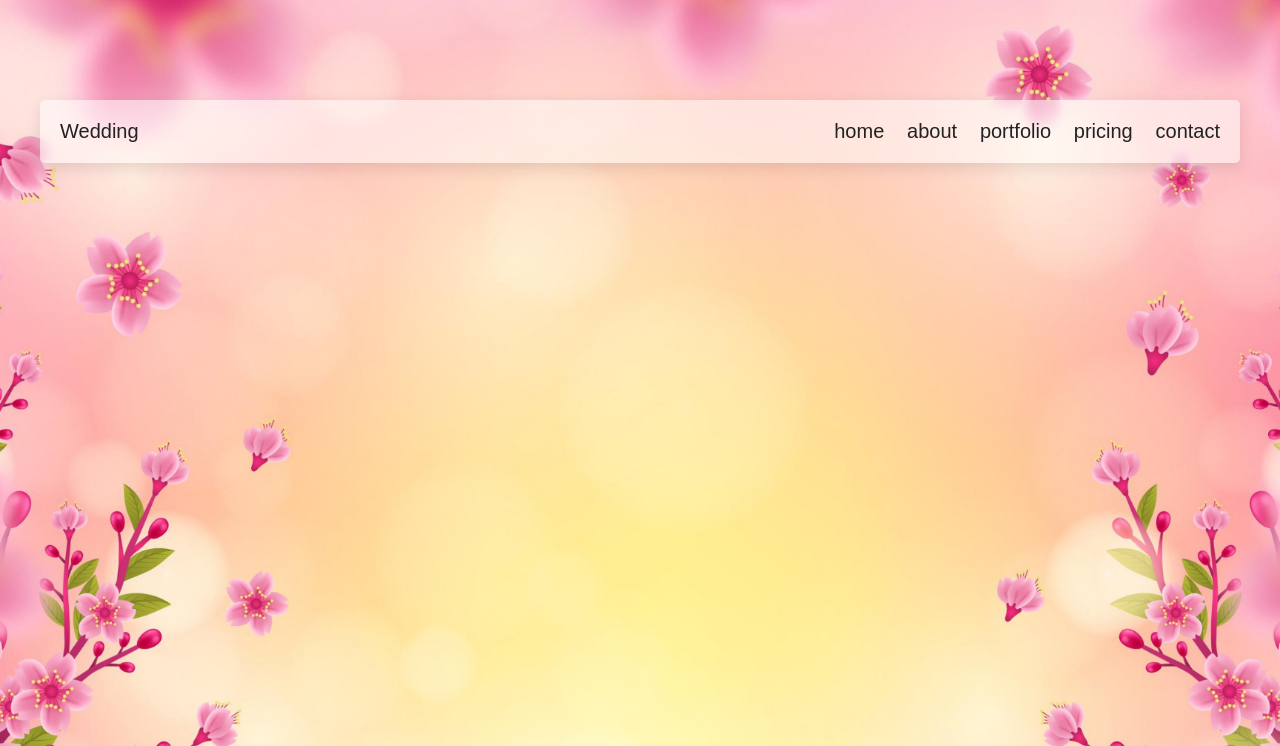
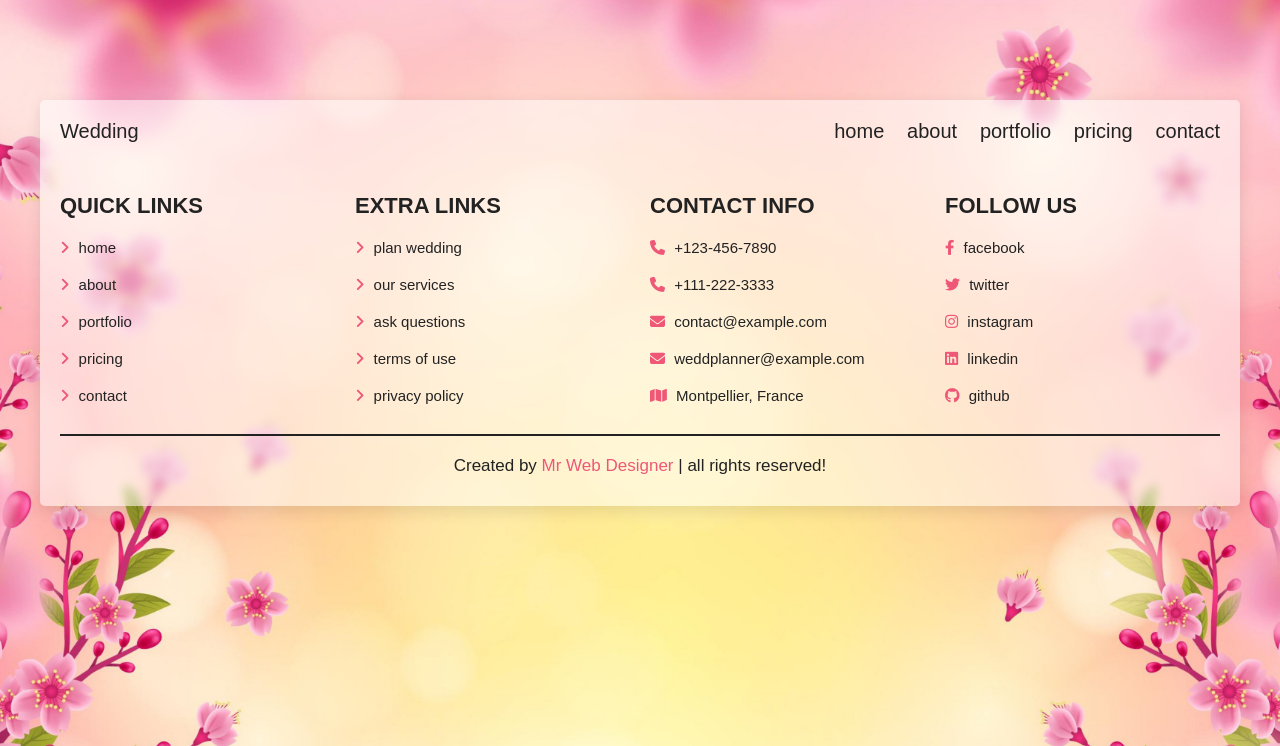
Before and after one commit to lesa-7/my_wedding_planner, a PHP site: page /home.php in a window 1280 px wide. Shown: the top 746 px of the page. Run offline with PHP 8.4, Linux system fonts and the light colour scheme.

Commit message:
footer section added

```diff
--- a/css/style.css
+++ b/css/style.css
@@ -89,12 +89,54 @@ color: var(--pink);
     display: none;
 }
 
+.footer{
+    background: var(--transparent-white);
+}
 
+.footer .box-container{
+    display: grid;
+    grid-template-columns: repeat(auto-fit, minmax(25rem, 1fr));
+    gap: 2rem;
 
+}
 
+.footer .box-container .box h3{
+    font-size: 2.2rem;
+    text-transform: uppercase;
+    color: var(--black);
+    padding: 1rem 0;
+}
 
+.footer .box-container .box a{
+    display: block;
+    font-size: 1.5rem;
+    color: var(--black);
+    padding: 1rem 0;
+}
 
+.footer .box-container .box a i{
+    color: var(--pink);
+    padding-right: .5rem;
+    transition: .2s linear;
+}
 
+.footer .box-container .box a:hover i{
+    padding-right: 2rem;
+}
+
+.footer .credit{
+    text-align: center;
+    margin-top: 2rem;
+    padding-top: 2rem;
+    border-top: var(--border);
+    color: var(--black);
+    font-size: 1.7rem;
+    padding-bottom: 1rem;
+}
+
+.footer .credit span{
+    color:var(--pink);
+}
 
 
 
--- a/footer.php
+++ b/footer.php
@@ -0,0 +1,45 @@
+<section class="footer">
+
+<div class="box-container">
+
+    <div class="box">
+        <h3>Quick links</h3>
+        <a href="home.php"><i class="fas fa-angle-right"></i> home</a>
+        <a href="about.php"><i class="fas fa-angle-right"></i> about</a>
+        <a href="portfolio.php"><i class="fas fa-angle-right"></i> portfolio</a>
+        <a href="pricing.php"><i class="fas fa-angle-right"></i> pricing</a>
+        <a href="contact.php"><i class="fas fa-angle-right"></i> contact</a>
+    </div>
+
+    <div class="box">
+        <h3>Extra links</h3>
+        <a href="#"><i class="fas fa-angle-right"></i> plan wedding</a>
+        <a href="#"><i class="fas fa-angle-right"></i> our services</a>
+        <a href="#"><i class="fas fa-angle-right"></i> ask questions</a>
+        <a href="#"><i class="fas fa-angle-right"></i> terms of use</a>
+        <a href="#"><i class="fas fa-angle-right"></i> privacy policy</a>
+    </div>
+
+    <div class="box">
+        <h3>Contact info</h3>
+        <a href="#"><i class="fas fa-phone"></i> +123-456-7890 </a>
+        <a href="#"><i class="fas fa-phone"></i> +111-222-3333 </a>
+        <a href="#"><i class="fas fa-envelope"></i> contact@example.com </a>
+        <a href="#"><i class="fas fa-envelope"></i> weddplanner@example.com </a>
+        <a href="#"><i class="fas fa-map"></i> Montpellier, France </a>
+    </div>
+
+    <div class="box">
+        <h3>Follow us</h3>
+        <a href="#"><i class="fab fa-facebook-f"></i> facebook </a>
+        <a href="#"><i class="fab fa-twitter"></i> twitter </a>
+        <a href="#"><i class="fab fa-instagram"></i> instagram </a>
+        <a href="#"><i class="fab fa-linkedin"></i> linkedin </a>
+        <a href="#"><i class="fab fa-github"></i> github </a>
+    </div>
+
+</div>
+
+<p class="credit"> Created by <span>Mr Web Designer</span> | all rights reserved! </p>
+
+</section>
--- a/home.php
+++ b/home.php
@@ -5,10 +5,11 @@
     <meta http-equiv="X-UA-Compatible" content="IE=edge">
     <meta name="viewport" content="width=device-width, initial-scale=1.0">
     <title>home</title>
+
 <!-- custom css file link -->
     <link rel="stylesheet" href="css/style.css">
 
-    <!-- font awesome cdn link -->
+<!-- font awesome cdn link -->
     <link rel="stylesheet" href="https://cdnjs.cloudflare.com/ajax/libs/font-awesome/6.2.0/css/all.min.css">
 
 
@@ -16,33 +17,20 @@
 
 
 </head>
+
 <body>
-
 
 <div class="container">
 
 <?php @include 'header.php'; ?>
 
+<?php @include 'footer.php'; ?>
+
 </div>
 
-
-
-
-
-
-
-
-
-
-
-
-
-
-
 <!-- custom js file link  -->
-
 <script src="js/script.js"></script>
 
+</body>
 
-</body>
 </html>
```
